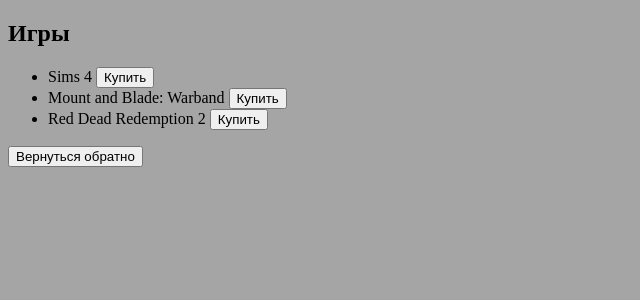
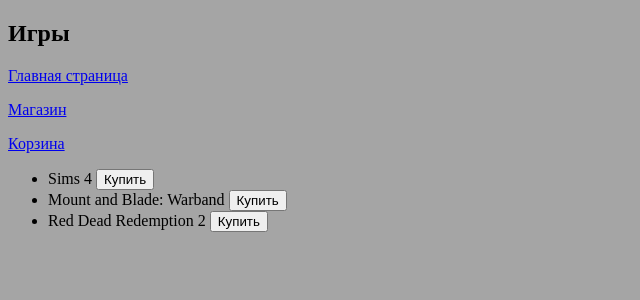
Before and after one commit to DeAleon/module_18, a Django app: page /platform/games in a window 1280 px wide. Shown: the top 300 px of the page, without its empty margins (0-640 px from the left). Run offline with Django 5.2, Linux system fonts and the light colour scheme.

Commit message:
module_18_5.2

```diff
--- a/UrbanDjango/task4/views.py
+++ b/UrbanDjango/task4/views.py
@@ -19,24 +19,32 @@
     title = 'Игры'
     game = ['Sims 4', 'Mount and Blade: Warband', 'Red Dead Redemption 2']
     sell = 'Купить'
-    back = 'Вернуться обратно'
+    games = 'Магазин'
+    carts = 'Корзина'
+    home = 'Главная страница'
 
     context1={
         'title': title,
         'game': game,
         'sell': sell,
-        'back': back,
+        'games': games,
+        'carts': carts,
+        'home': home,
     }
     return render(request, 'fourth_task/games.html', context1)
 
 def cart(request):
     title = 'Корзина'
     error = 'Извините, Ваша корзина пуста'
-    back = 'Вернуться обратно'
+    games = 'Магазин'
+    carts = 'Корзина'
+    home = 'Главная страница'
 
     context2={
         'title': title,
         'error': error,
-        'back': back,
+        'games': games,
+        'carts': carts,
+        'home': home,
     }
     return render(request, 'fourth_task/cart.html', context2)
--- a/UrbanDjango/templates/fourth_task/cart.html
+++ b/UrbanDjango/templates/fourth_task/cart.html
@@ -10,8 +10,4 @@
 
 {% block content %}
     <h2> {{ error }}</h2>
-    <br>
-    <a href="http://127.0.0.1:8000/platform">
-        <button>{{ back }}</button>
-    </a>
 {% endblock %}
--- a/UrbanDjango/templates/fourth_task/games.html
+++ b/UrbanDjango/templates/fourth_task/games.html
@@ -6,7 +6,6 @@
 
 {% block navigation %}
     {{ block.super }}
-    <p></p>
 {% endblock %}
 
 {% block content %}
@@ -16,7 +15,4 @@
             <li>{{ i }} <button>{{ sell }}</button></li>
         {% endfor %}
     </ul>
-    <a href="http://127.0.0.1:8000/platform">
-        <button>{{ back }}</button>
-    </a>
 {% endblock %}
--- a/UrbanDjango/templates/fourth_task/menu.html
+++ b/UrbanDjango/templates/fourth_task/menu.html
@@ -28,7 +28,7 @@
   </nav>
   <main>
     {% block content %}
-      <p>Test</p>
+
     {% endblock %}
   </main>
 
```
